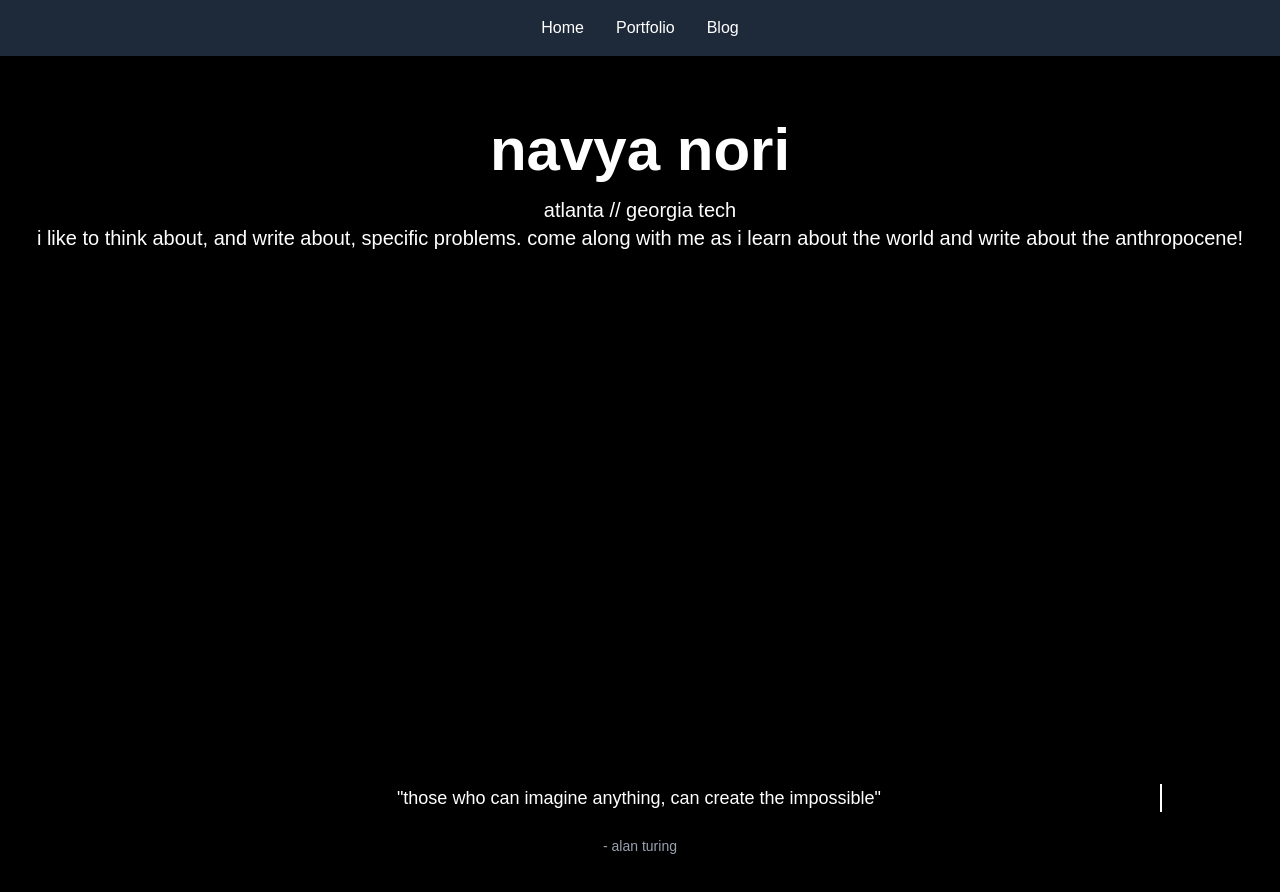
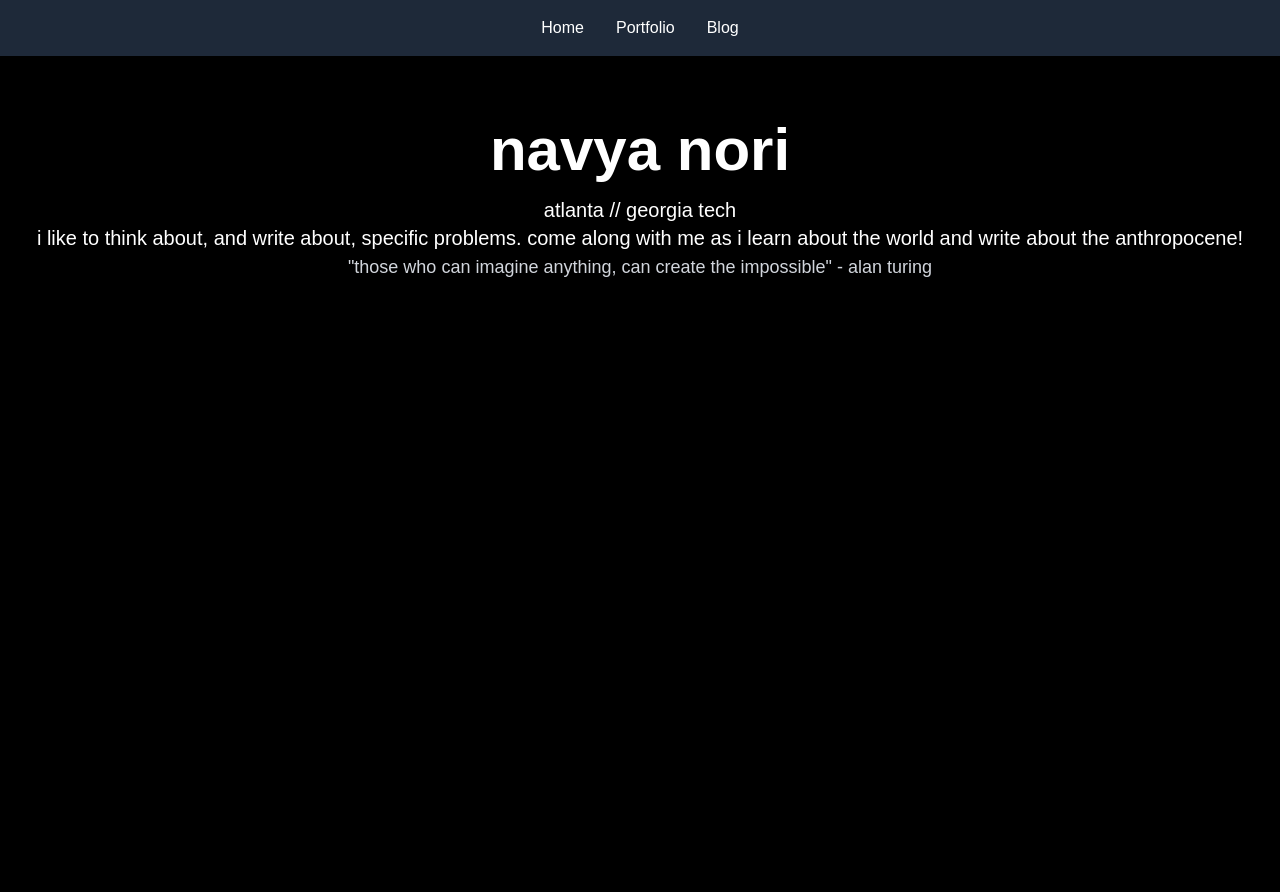
Before and after one commit to navyan6/personal-site, a Next.js app: page / in a window 1280 px wide. Shown: the top 892 px of the page. Built offline with nearby package versions, Linux system fonts and the light colour scheme.

Commit message:
project cards test

```diff
--- a/app/page.tsx
+++ b/app/page.tsx
@@ -8,18 +8,11 @@ export default function Home() {
         <p className="text-xl text-white mt-4">
           atlanta // georgia tech <br />
           i like to think about, and write about, specific problems. come along with
-          me as i learn about the world and write about the anthropocene!
-        </p>
-      </div>
-
-      {/* Alan Turing Quote */}
-      <div className="text-white text-lg mt-4 mb-8">
-        <p className="overflow-hidden whitespace-nowrap w-full inline-block">
-          <span className="inline-block animate-fill-text-slow">
-            "those who can imagine anything, can create the impossible"
+          me as i learn about the world and write about the anthropocene! <br />
+          <span className="text-lg text-gray-300">
+            "those who can imagine anything, can create the impossible" - alan turing
           </span>
         </p>
-        <p className="text-sm text-gray-400 mt-2">- alan turing</p>
       </div>
     </div>
   );
--- a/app/portfolio/page.tsx
+++ b/app/portfolio/page.tsx
@@ -11,6 +11,44 @@ export default function Portfolio() {
         <br />
         check out my work below!
       </p>
+
+      {/* Project Cards */}
+      <div className="grid grid-cols-3 gap-8 mt-8 justify-center">
+        {/* Card 1 */}
+        <div className="group perspective">
+          <div className="relative w-64 h-64 transform-style-preserve-3d group-hover:rotate-y-180 transition-transform duration-500">
+            {/* Front Face */}
+            <div className="absolute w-full h-full bg-gray-800 text-white flex flex-col items-center justify-center backface-hidden">
+              <img src="/project1.jpeg" alt="Project 1" className="w-full h-40 object-cover" />
+              <h3 className="text-lg font-bold mt-4">ML-based Virtual Screening for Biodegradable Polyesters</h3>
+            </div>
+            {/* Back Face */}
+            <div className="absolute w-full h-full bg-gray-900 text-white flex flex-col items-center justify-center rotate-y-180 backface-hidden">
+              <p className="text-sm px-4">
+              - Developed a machine learning model to screen AI-generated polymers for biodegradable polyesters <a href="10.4236/msce.2024.128001" className="text-blue-400 underline">Read Paper</a>
+              </p>
+            </div>
+          </div>
+        </div>
+
+        {/* Repeat for other cards */}
+        {/* Card 2 */}
+        <div className="group perspective">
+          <div className="relative w-64 h-64 transform-style-preserve-3d group-hover:rotate-y-180 transition-transform duration-500">
+            <div className="absolute w-full h-full bg-gray-800 text-white flex flex-col items-center justify-center backface-hidden">
+              <img src="/project2.jpg" alt="Project 2" className="w-full h-40 object-cover" />
+              <h3 className="text-lg font-bold mt-4">AI-based System to Predict High Risk Pregnancies</h3>
+            </div>
+            <div className="absolute w-full h-full bg-gray-900 text-white flex flex-col items-center justify-center rotate-y-180 backface-hidden">
+              <p className="text-sm px-4">
+              - Investigated which factors contribute to a high risk pregnancy.Built a machine learning model to calculate a patient’s risk score based on demographic, clinical, and lab information. <a href="https://drive.google.com/file/d/1fiTjIG2zItXHmOg3MzMWM8jyIt9VGoLl/view?usp=sharing" className="text-blue-400 underline">Read Paper</a>
+              </p>
+            </div>
+          </div>
+        </div>
+
+        {/* Add more cards as needed */}
+      </div>
     </div>
   );
 }
```
Also changed, not shown: app/portfolio/project1.jpg (added), app/portfolio/project2.jpg (added).
